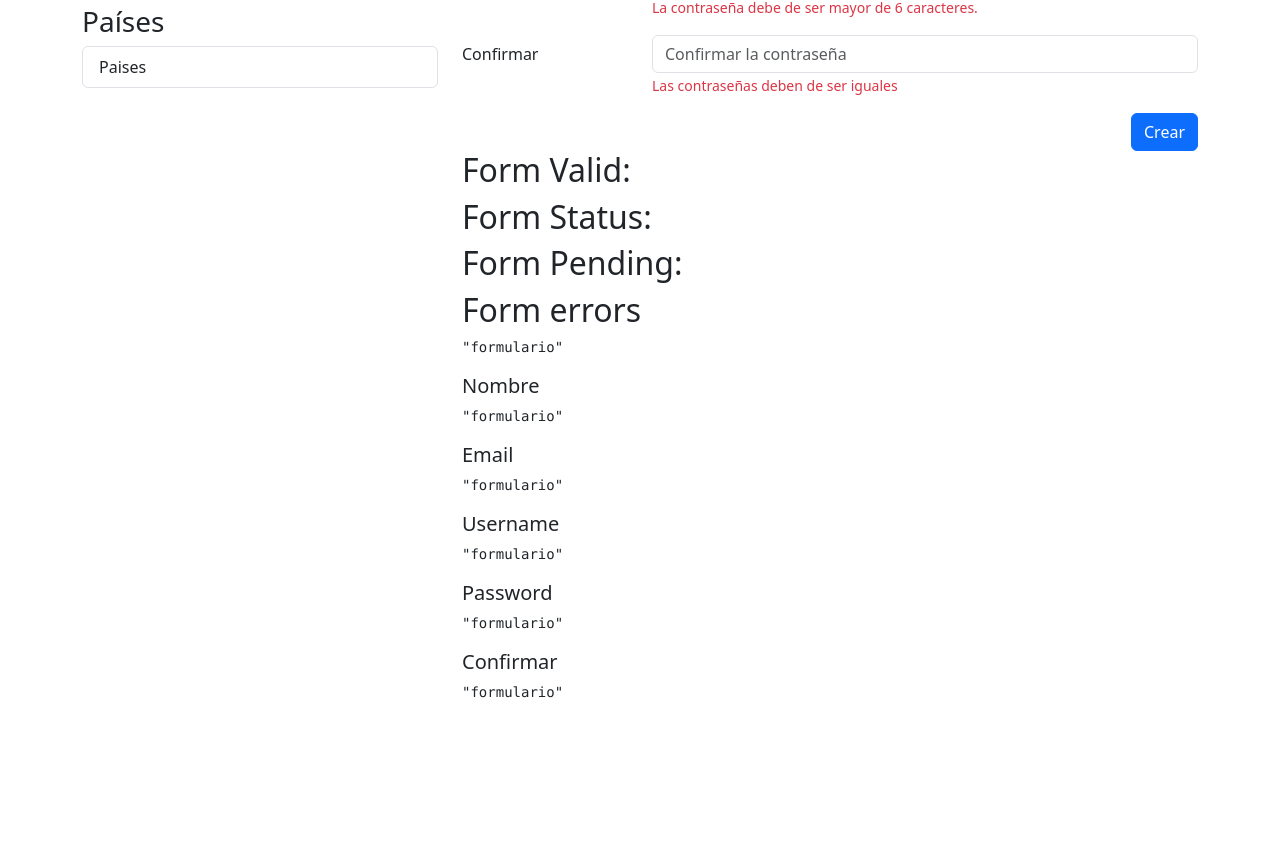
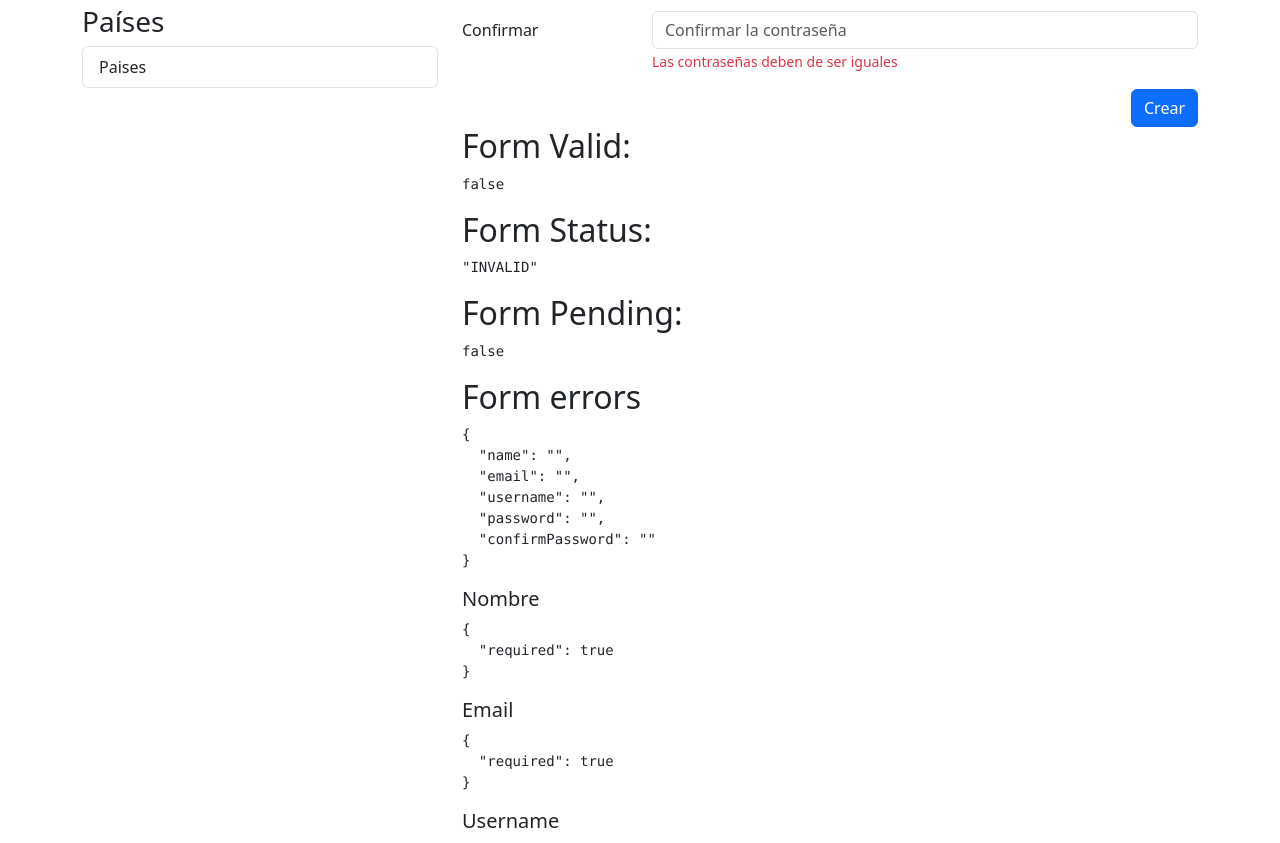
Before and after one commit to felipecardona-alt/projects-learn-angular, an Angular app in the folder forms-app/: page /auth in a window 1280 px wide. Shown: the part 396-1239 px from the top of the page. Before the commit the page ends 1115 px from the top, so only its background shows below. Built offline with nearby package versions, Linux system fonts and the light colour scheme.

Commit message:
Feat(register-page): ✨ implement reactive form

```diff
--- a/forms-app/src/app/auth/pages/register-page/register-page.html
+++ b/forms-app/src/app/auth/pages/register-page/register-page.html
@@ -4,7 +4,7 @@
 <div class="row">
     <div class="col">
 
-        <form autocomplete="off">
+        <form autocomplete="off" [formGroup]="myForm" (ngSubmit)="onSave()">
 
             <!-- Nombre -->
             <div class="row mb-3">
@@ -12,7 +12,9 @@
                 <div class="col-sm-9">
                     <input type="text"
                            class="form-control"
-                           placeholder="Nombre del usuario">
+                           placeholder="Nombre del usuario"
+                           formControlName="name"
+                    />
 
                     <span class="form-text text-danger">
                         Debe de ser en formato de nombre y apellido
@@ -26,10 +28,14 @@
                 <div class="col-sm-9">
                     <input type="email"
                            class="form-control"
-                           placeholder="Email del usuario">
-                    <span class="form-text text-danger">
-                        mensaje de error del email
-                    </span>
+                           placeholder="Email del usuario"
+                           formControlName="email"
+                    />
+                    @if(formUtils.isValidField('email', myForm)) {
+                      <span class="form-text text-danger">
+                          {{ formUtils.getFieldError('email', myForm) }}
+                      </span>
+                    }
                 </div>
             </div>
 
@@ -39,7 +45,9 @@
                 <div class="col-sm-9">
                     <input type="text"
                            class="form-control"
-                           placeholder="Nombre código del usuario">
+                           placeholder="Nombre código del usuario"
+                           formControlName="username"
+                    />
                     <span class="form-text text-danger">
                          El username no puede ser Strider
                     </span>
@@ -52,7 +60,9 @@
                 <div class="col-sm-9">
                     <input type="password"
                            class="form-control"
-                           placeholder="Password de su cuenta">
+                           placeholder="Password de su cuenta"
+                           formControlName="password"
+                    />
 
                     <span class="form-text text-danger">
                          La contraseña debe de ser mayor de 6 caracteres.
@@ -66,7 +76,9 @@
                 <div class="col-sm-9">
                     <input type="password"
                            class="form-control"
-                           placeholder="Confirmar la contraseña">
+                           placeholder="Confirmar la contraseña"
+                           formControlName="confirmPassword"
+                    />
 
                     <span class="form-text text-danger">
                          Las contraseñas deben de ser iguales
@@ -78,7 +90,8 @@
             <div class="row">
                 <div class="col">
                     <button class="btn btn-primary float-end"
-                            type="submit">
+                            type="submit"
+                            (click)="onSave()">
                         Crear
                     </button>
                 </div>
@@ -91,23 +104,25 @@
 
 
 <h2>Form Valid: </h2>
+<pre>{{ myForm.valid | json }}</pre>
 <h2>Form Status: </h2>
+<pre>{{ myForm.status | json }}</pre>
 <h2>Form Pending: </h2>
+<pre>{{ myForm.pending | json }}</pre>
 <h2>Form errors</h2>
-<pre>{{ 'formulario' | json }}</pre>
+<pre>{{ myForm.value| json }}</pre>
 
 <h5>Nombre</h5>
-<pre>{{ 'formulario' | json }}</pre>
+<pre>{{ myForm.controls['name'].errors | json }}</pre>
 
 <h5>Email</h5>
-<pre>{{ 'formulario' | json }}</pre>
+<pre>{{ myForm.controls['email'].errors | json }}</pre>
 
 <h5>Username</h5>
-<pre>{{ 'formulario' | json }}</pre>
-
+<pre>{{ myForm.controls['username'].errors | json }}</pre>
 
 <h5>Password</h5>
-<pre>{{ 'formulario' | json }}</pre>
+<pre>{{ myForm.controls['password'].errors | json }}</pre>
 
 <h5>Confirmar</h5>
-<pre>{{ 'formulario' | json }}</pre>
+<pre>{{ myForm.controls['confirmPassword'].errors | json }}</pre>
--- a/forms-app/src/app/auth/pages/register-page/register-page.ts
+++ b/forms-app/src/app/auth/pages/register-page/register-page.ts
@@ -1,11 +1,28 @@
 import { JsonPipe } from '@angular/common';
-import { Component } from '@angular/core';
+import { Component, inject } from '@angular/core';
+import { FormBuilder, ReactiveFormsModule, Validators } from '@angular/forms';
+import { FormUtils } from '../../../utils/forms-utils';
 
 @Component({
   selector: 'register-page',
-  imports: [JsonPipe],
+  imports: [JsonPipe, ReactiveFormsModule],
   templateUrl: './register-page.html',
 })
 export class RegisterPage {
+  private formBuilder = inject(FormBuilder);
+  formUtils = FormUtils;
+
+  myForm = this.formBuilder.group({
+    name: ['', Validators.required],
+    email: ['', [Validators.required, Validators.email]],
+    username: ['', [Validators.required, Validators.minLength(6)]],
+    password: ['', [Validators.required, Validators.minLength(6)]],
+    confirmPassword: ['', Validators.required],
+  });
+
+  onSave() {
+    this.myForm.markAllAsTouched();
+    console.log(this.myForm.value);
+  }
 
 }
--- a/forms-app/src/app/utils/forms-utils.ts
+++ b/forms-app/src/app/utils/forms-utils.ts
@@ -23,6 +23,8 @@ export class FormUtils {
           return `Mínimo ${errors['minlength'].requiredLength} caracteres`;
         case 'min':
           return `El valor mínimo es ${errors['min'].min}`;
+        case 'email':
+          return 'El valor ingresado no es un correo válido';
       }
     }
     return null;
```
